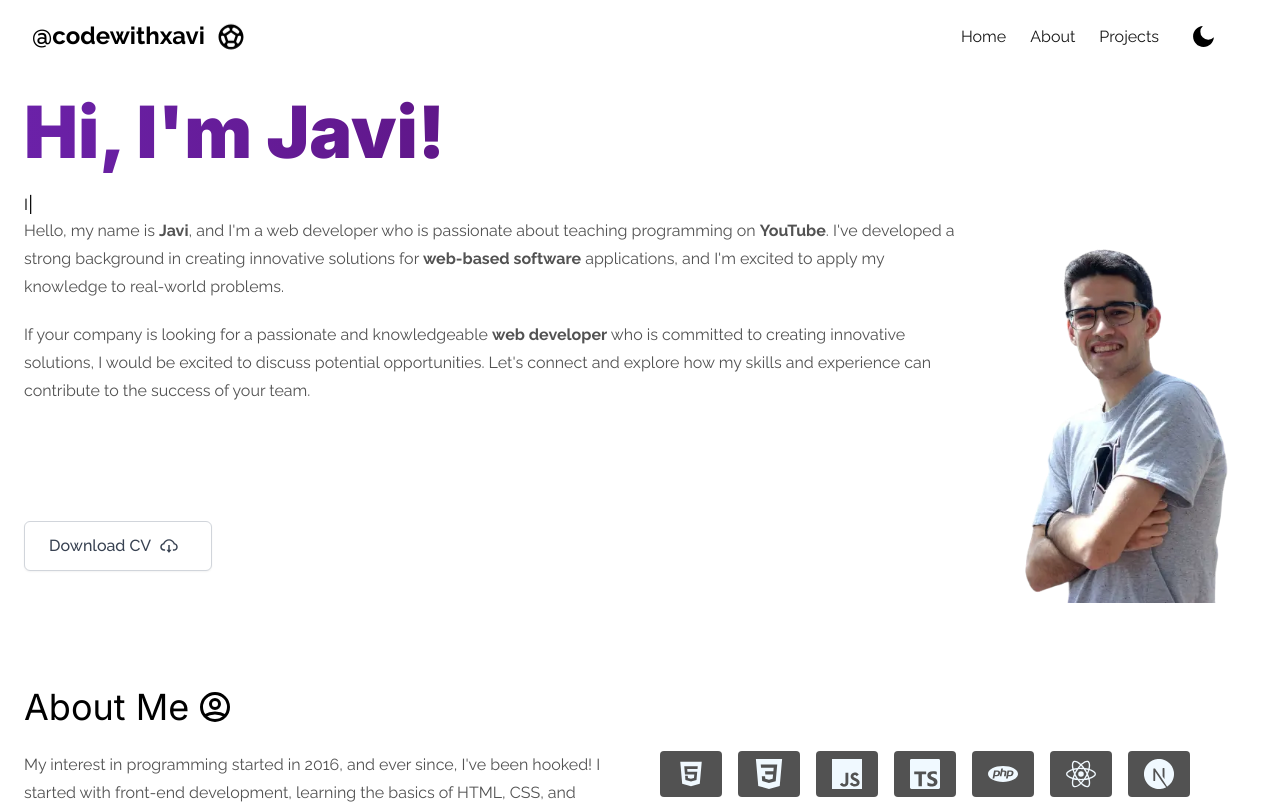
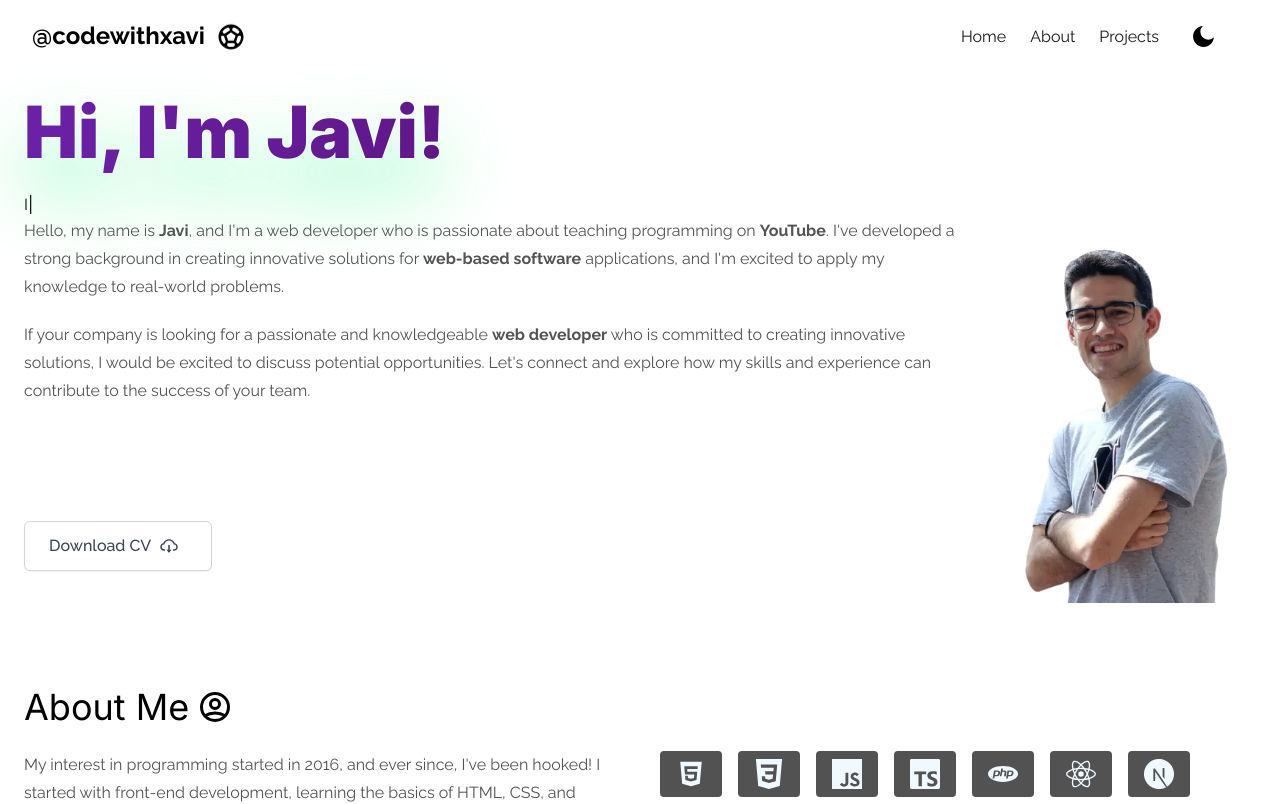
Before and after one commit to codewithxavi/PF-JavierAdrian-2023-April, a Next.js app: page / in a window 1280 px wide. Shown: the top 804 px of the page. Built offline with nearby package versions, Linux system fonts and the light colour scheme.

Commit message:
Add drop shadow header

```diff
--- a/components/HeroSection.tsx
+++ b/components/HeroSection.tsx
@@ -35,7 +35,7 @@ const HeroSection = () => {
     <section id="home">
       <div className="flex flex-col items-center  animate-fadeIn animation-delay-2 ">
         <div className="w-5/5 pt-24">
-          <h1 className={`flex pb-4 text-5xl font-extrabold text-transparent md:h-24 bg-clip-text bg-gradient-to-r from-purple-800 to-fuchsia-950 dark:from-yellow-300 dark:to-emerald-500 md:text-7xl ${interLatin.className} font-bold`}>
+          <h1 className={`flex pb-4 text-5xl font-extrabold text-transparent md:h-24 bg-clip-text bg-gradient-to-r from-purple-800 to-fuchsia-950 dark:from-yellow-300 dark:to-emerald-500 md:text-7xl ${interLatin.className} font-bold drop-shadow-[0px_35px_35px_rgba(39,245,131,0.6)]`}>
             Hi, I&apos;m Javi!
           </h1>
 
```
